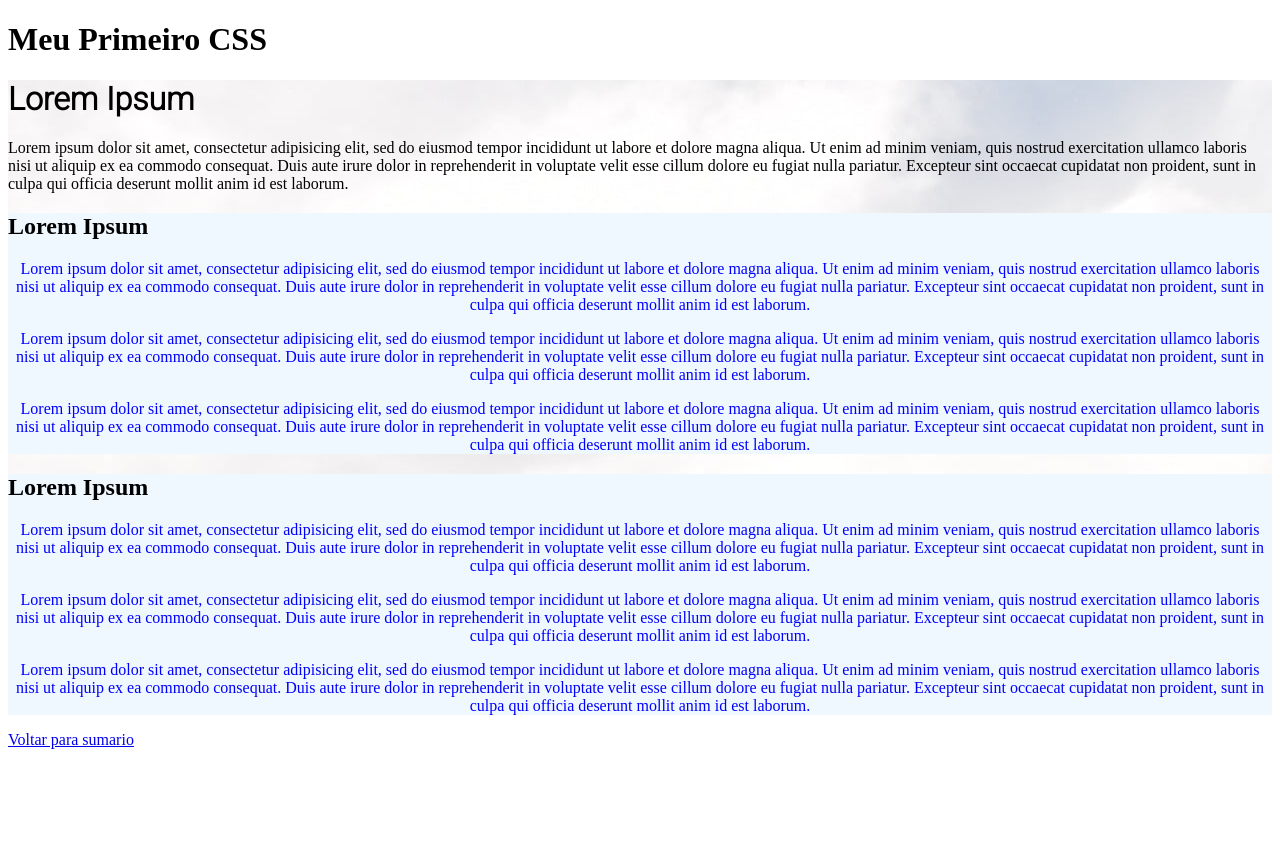
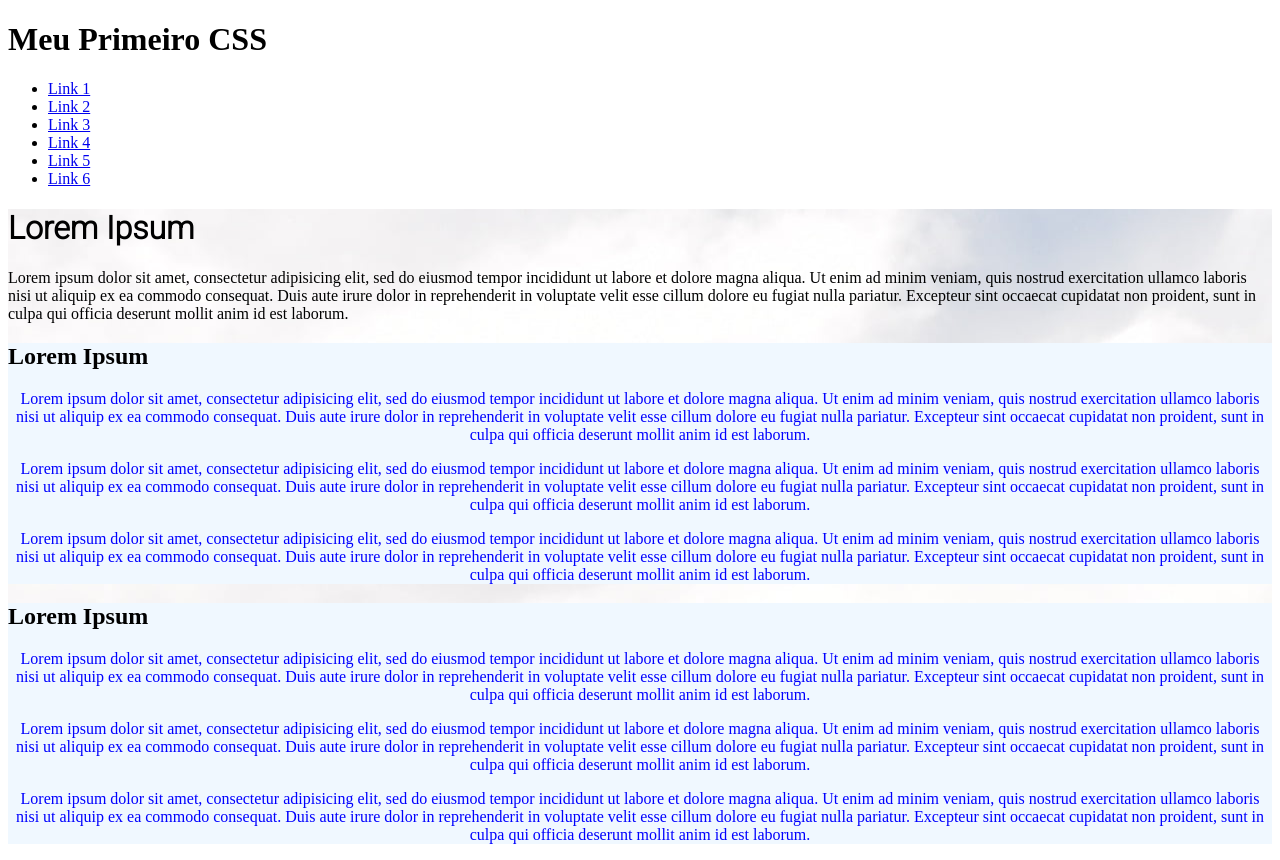
Before and after one commit to Miott0/miott0.github.io, a plain HTML site: page Curso/capitulo1/exercicios/Atividade9/Atividade9.html in a window 1280 px wide. Before the commit the page ends 800 px from the top, so only its background shows below. Drawn offline with Linux system fonts and the light colour scheme.

Commit message:
Update Atividade9.html

```diff
--- a/Curso/capitulo1/exercicios/Atividade9/Atividade9.html
+++ b/Curso/capitulo1/exercicios/Atividade9/Atividade9.html
@@ -9,6 +9,17 @@
     <header>
          <h1 id="primeiroH1">Meu Primeiro CSS</h1>
     </header>
+    <nav>
+        <ul>
+          <li><a href="#">Link 1</a></li>
+          <li><a href="#">Link 2</a></li>
+          <li><a href="#">Link 3</a></li>
+          <li><a href="#">Link 4</a></li>
+          <li><a href="#">Link 5</a></li>
+          <li><a href="#">Link 6</a></li>
+
+        </ul>
+      </nav>
        <main>
          <h1 id="segundoH1">Lorem Ipsum</h1>
          <p>Lorem ipsum dolor sit amet, consectetur adipisicing elit, sed do eiusmod tempor incididunt ut labore et dolore magna aliqua. Ut enim ad minim veniam, quis nostrud exercitation ullamco laboris nisi ut aliquip ex ea commodo consequat. Duis aute irure dolor in reprehenderit in voluptate velit esse cillum dolore eu fugiat nulla pariatur. Excepteur sint occaecat cupidatat non proident, sunt in culpa qui officia deserunt mollit anim id est laborum.</p>
@@ -27,6 +38,5 @@
            <p>Lorem ipsum dolor sit amet, consectetur adipisicing elit, sed do eiusmod tempor incididunt ut labore et dolore magna aliqua. Ut enim ad minim veniam, quis nostrud exercitation ullamco laboris nisi ut aliquip ex ea commodo consequat. Duis aute irure dolor in reprehenderit in voluptate velit esse cillum dolore eu fugiat nulla pariatur. Excepteur sint occaecat cupidatat non proident, sunt in culpa qui officia deserunt mollit anim id est laborum.</p>
          </article>
        </main>
-      <a href="../../../sumario.html">Voltar para sumario</a>
   </body>
 </html>
```
